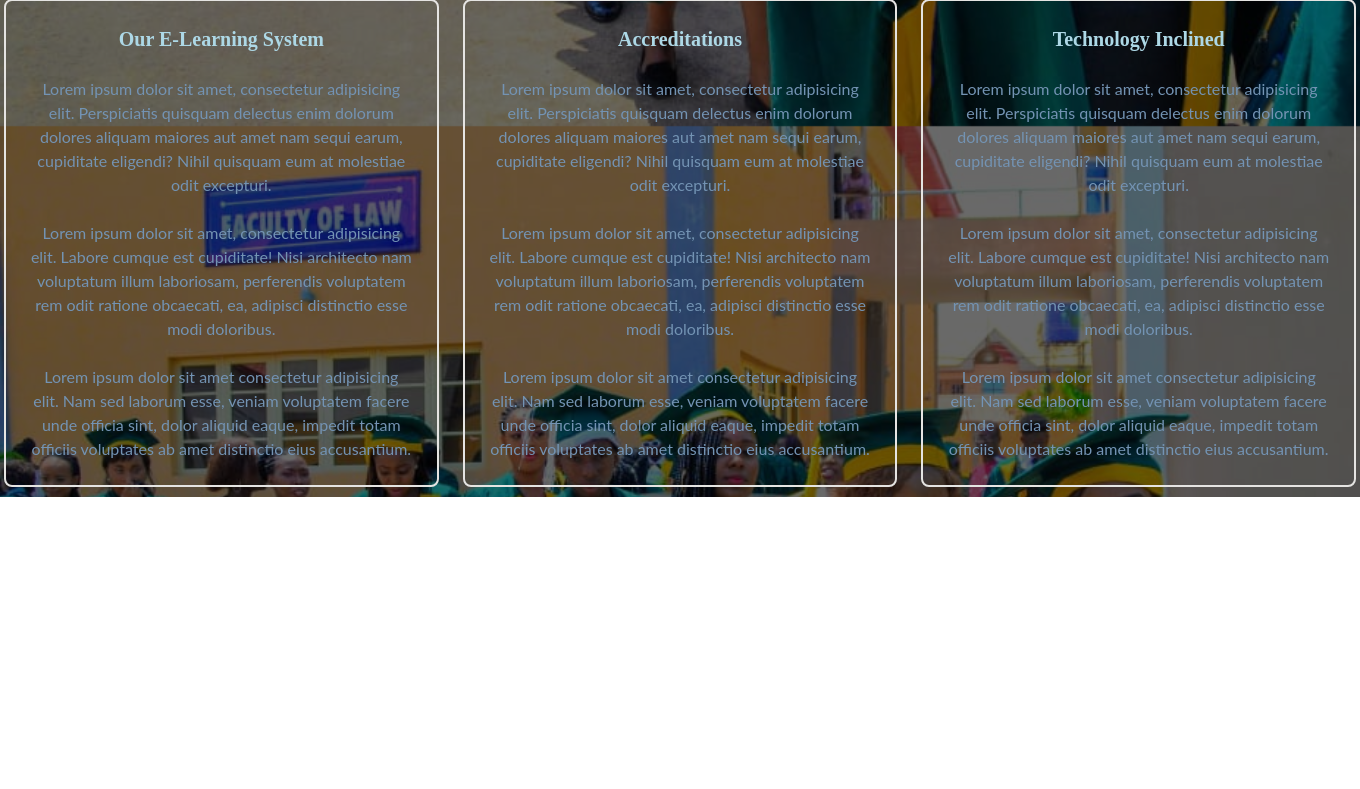
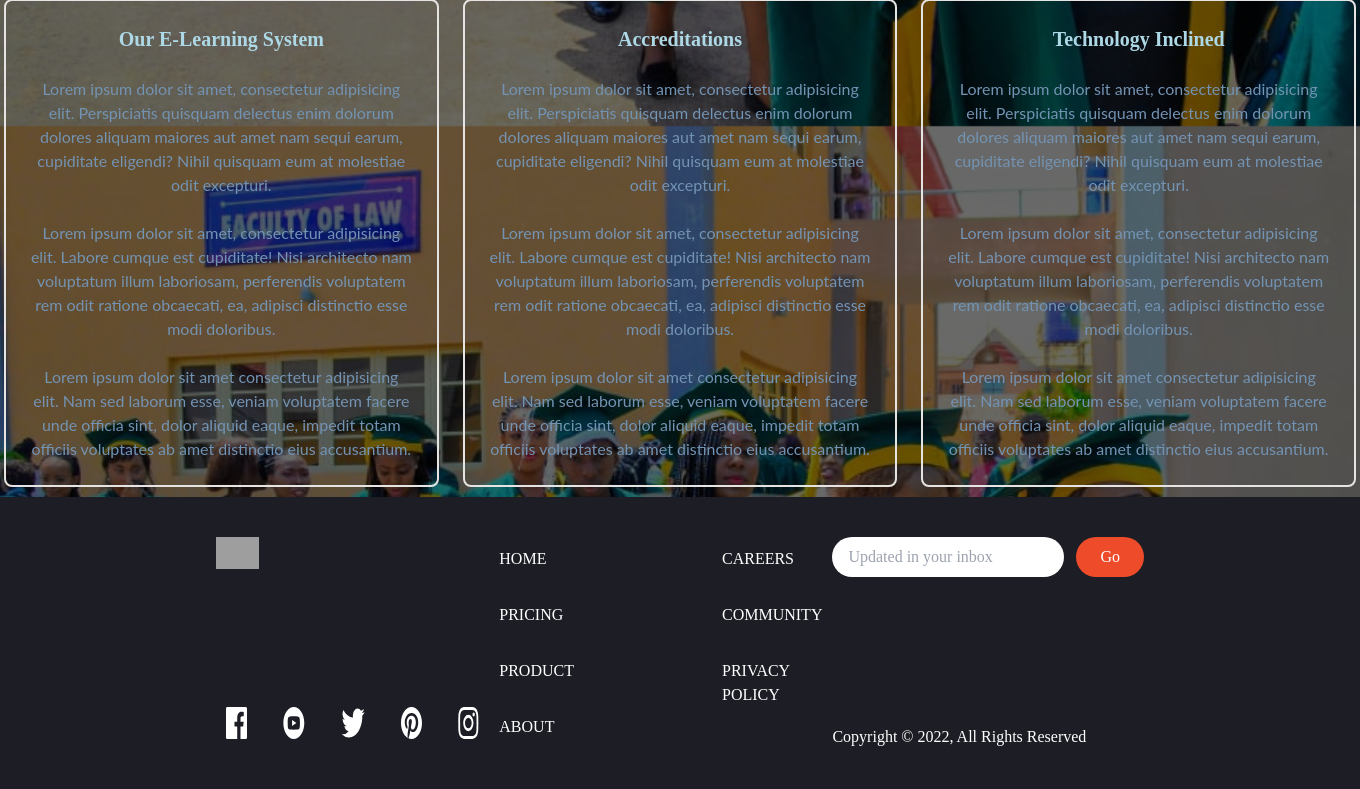
Before and after one commit to PhantomMiles/gouni, a PHP site: page / in a window 1360 px wide. Shown: the part 1699-2488 px from the top of the page. Before the commit the page ends 2196 px from the top, so only its background shows below. Run offline with PHP 8.4, Linux system fonts and the light colour scheme; grey boxes are pictures that could not be loaded.

Commit message:
first commit

```diff
--- a/css/main.css
+++ b/css/main.css
@@ -607,6 +607,11 @@ video {
   margin-right: auto;
 }
 
+.my-6 {
+  margin-top: 1.5rem;
+  margin-bottom: 1.5rem;
+}
+
 .-ml-80 {
   margin-left: -20rem;
 }
@@ -625,10 +630,6 @@ video {
 
 .mb-32 {
   margin-bottom: 8rem;
-}
-
-.-mt-20 {
-  margin-top: -5rem;
 }
 
 .mt-32 {
@@ -659,6 +660,14 @@ video {
   height: 5rem;
 }
 
+.h-8 {
+  height: 2rem;
+}
+
+.w-full {
+  width: 100%;
+}
+
 .w-1\/2 {
   width: 50%;
 }
@@ -677,6 +686,10 @@ video {
 
 .max-w-sm {
   max-width: 24rem;
+}
+
+.flex-1 {
+  flex: 1 1 0%;
 }
 
 .flex-row {
@@ -701,6 +714,10 @@ video {
 
 .justify-between {
   justify-content: space-between;
+}
+
+.justify-around {
+  justify-content: space-around;
 }
 
 .space-x-6 > :not([hidden]) ~ :not([hidden]) {
@@ -739,6 +756,42 @@ video {
   margin-bottom: calc(2.5rem * var(--tw-space-y-reverse));
 }
 
+.space-y-8 > :not([hidden]) ~ :not([hidden]) {
+  --tw-space-y-reverse: 0;
+  margin-top: calc(2rem * calc(1 - var(--tw-space-y-reverse)));
+  margin-bottom: calc(2rem * var(--tw-space-y-reverse));
+}
+
+.space-y-12 > :not([hidden]) ~ :not([hidden]) {
+  --tw-space-y-reverse: 0;
+  margin-top: calc(3rem * calc(1 - var(--tw-space-y-reverse)));
+  margin-bottom: calc(3rem * var(--tw-space-y-reverse));
+}
+
+.space-x-4 > :not([hidden]) ~ :not([hidden]) {
+  --tw-space-x-reverse: 0;
+  margin-right: calc(1rem * var(--tw-space-x-reverse));
+  margin-left: calc(1rem * calc(1 - var(--tw-space-x-reverse)));
+}
+
+.space-x-32 > :not([hidden]) ~ :not([hidden]) {
+  --tw-space-x-reverse: 0;
+  margin-right: calc(8rem * var(--tw-space-x-reverse));
+  margin-left: calc(8rem * calc(1 - var(--tw-space-x-reverse)));
+}
+
+.space-y-3 > :not([hidden]) ~ :not([hidden]) {
+  --tw-space-y-reverse: 0;
+  margin-top: calc(0.75rem * calc(1 - var(--tw-space-y-reverse)));
+  margin-bottom: calc(0.75rem * var(--tw-space-y-reverse));
+}
+
+.space-x-3 > :not([hidden]) ~ :not([hidden]) {
+  --tw-space-x-reverse: 0;
+  margin-right: calc(0.75rem * var(--tw-space-x-reverse));
+  margin-left: calc(0.75rem * calc(1 - var(--tw-space-x-reverse)));
+}
+
 .self-end {
   align-self: flex-end;
 }
@@ -759,6 +812,16 @@ video {
 .bg-white {
   --tw-bg-opacity: 1;
   background-color: rgb(255 255 255 / var(--tw-bg-opacity));
+}
+
+.bg-veryDarkBlue {
+  --tw-bg-opacity: 1;
+  background-color: hsl(233 12% 13% / var(--tw-bg-opacity));
+}
+
+.bg-brightRed {
+  --tw-bg-opacity: 1;
+  background-color: rgb(238 75 43 / var(--tw-bg-opacity));
 }
 
 .p-3 {
@@ -807,6 +870,16 @@ video {
 .px-5 {
   padding-left: 1.25rem;
   padding-right: 1.25rem;
+}
+
+.py-10 {
+  padding-top: 2.5rem;
+  padding-bottom: 2.5rem;
+}
+
+.py-2 {
+  padding-top: 0.5rem;
+  padding-bottom: 0.5rem;
 }
 
 .pt-2 {
@@ -988,6 +1061,11 @@ p {
   color: rgb(229 228 226 / var(--tw-text-opacity));
 }
 
+.hover\:text-brightRed:hover {
+  --tw-text-opacity: 1;
+  color: rgb(238 75 43 / var(--tw-text-opacity));
+}
+
 .focus\:outline-none:focus {
   outline: 2px solid transparent;
   outline-offset: 2px;
@@ -996,6 +1074,10 @@ p {
 @media (min-width: 480px) {
   .sm\:mb-2 {
     margin-bottom: 0.5rem;
+  }
+
+  .sm\:-mt-20 {
+    margin-top: -5rem;
   }
 
   .sm\:block {
@@ -1016,6 +1098,14 @@ p {
 }
 
 @media (min-width: 768px) {
+  .md\:-ml-10 {
+    margin-left: -2.5rem;
+  }
+
+  .md\:-mt-40 {
+    margin-top: -10rem;
+  }
+
   .md\:block {
     display: block;
   }
@@ -1036,12 +1126,20 @@ p {
     max-width: 28rem;
   }
 
-  .md\:max-w-2xl {
-    max-width: 42rem;
+  .md\:max-w-\[600px\] {
+    max-width: 600px;
   }
 
   .md\:flex-row {
     flex-direction: row;
+  }
+
+  .md\:flex-col {
+    flex-direction: column;
+  }
+
+  .md\:items-start {
+    align-items: flex-start;
   }
 
   .md\:justify-start {
--- a/index.html
+++ b/index.html
@@ -13,7 +13,7 @@
 
 <body>
     <!-- Other info -->
-    <div class="flex flex-col mx-auto py-3 px-auto bg-brightBlue justify-between">
+    <div class="flex flex-col w-full mx-auto py-3 px-auto bg-brightBlue justify-between">
         <div class="flex w-1/2 flex-row mx-auto justify-between items-center">
             <div class="space-x-6 hidden md:flex">
                 <h4 class="max-w-1 -ml-80 text-center text-white md:text-left">
@@ -96,7 +96,7 @@
             </div>
             <!-- Image -->
             <div class="md:max-w-md py-1 px-5">
-                <img src="img/E-learning.png" class="sm:max-w-sm sm:mb-2 md:max-w-2xl -mt-20" alt="" />
+                <img src="img/E-learning.png" class="sm:max-w-sm sm:mb-2 sm:-mt-20 md:-ml-10 md:max-w-[600px] md:-mt-40" alt="" />
             </div>
         </div>
     </section>
@@ -153,6 +153,58 @@
             </div>
         </div>
     </section>
+
+    <!-- Footer -->
+    <footer class="bg-veryDarkBlue">
+        <!-- Flex container -->
+        <div class="container flex flex-col-reverse justify-between px-6 py-10 mx-auto space-y-8 md:flex-row md:space-y-0">
+            <!-- Logo and social links container -->
+            <div class="flex flex-col-reverse items-center justify-between space-y-12 md:flex-col md:space-y-0 md:items-start">
+                <div class="mx-auto my-6 text-center text-white md:hidden">Copyright &copy; 2022, All Rights Reserved</div>
+                <!-- Logo -->
+                <div>
+                    <img src="img/logo-white.svg" alt="" class="h-8">
+                </div>
+                <!-- Social lInks container -->
+                <div class="flex justify-center space-x-4">
+                    <!-- Link 1 -->
+                    <a href="#"><img src="img/icon-facebook.svg" alt="" class="h-8"></a>
+                    <!-- Link 2 -->
+                    <a href="#"><img src="img/icon-youtube.svg" alt="" class="h-8"></a>
+                    <!-- Link 3 -->
+                    <a href="#"><img src="img/icon-twitter.svg" alt="" class="h-8"></a>
+                    <!-- Link 4 -->
+                    <a href="#"><img src="img/icon-pinterest.svg" alt="" class="h-8"></a>
+                    <!-- Link 5 -->
+                    <a href="#"><img src="img/icon-instagram.svg" alt="" class="h-8"></a>
+                </div>
+            </div>
+            <!-- List container -->
+            <div class="flex justify-around space-x-32">
+                <div class="flex flex-col space-y-3 text-white">
+                    <a href="#" class="hover:text-brightRed">Home</a>
+                    <a href="#" class="hover:text-brightRed">Pricing</a>
+                    <a href="#" class="hover:text-brightRed">Product</a>
+                    <a href="#" class="hover:text-brightRed">About</a>
+                </div>
+                <div class="flex flex-col space-y-3 text-white">
+                    <a href="#" class="hover:text-brightRed">Careers</a>
+                    <a href="#" class="hover:text-brightRed">Community</a>
+                    <a href="#" class="hover:text-brightRed">Privacy Policy</a>
+                </div>
+            </div>
+            <!-- Input Container -->
+            <div class="flex flex-col justify-between">
+                <form action="">
+                    <div class="flex space-x-3">
+                        <input type="text" name="" id="" class="flex-1 px-4 rounded-full focus:outline-none" placeholder="Updated in your inbox"> <button class="px-6 py-2 text-white rounded-full bg-brightRed hover:bg-brightRedLight focus:outline:none">Go</button>
+                    </div>
+                </form>
+                <div class="hidden text-white md:block">Copyright &copy; 2022, All Rights Reserved</div>
+            </div>
+        </div>
+    </footer>
+
     <script src="js/script.js"></script>
 </body>
 
--- a/tailwind.config.js
+++ b/tailwind.config.js
@@ -56,6 +56,7 @@ module.exports = {
                 ultramarine: 'rgb(4, 55, 242)',
                 verdigris: 'rgb(64, 181, 173)',
                 zaffre: '#0818A8',
+                veryDarkBlue: 'hsl(233, 12%, 13%)',
 
                 almond: '#EADDCA',
                 brass: '#E1C16E',
```
Also changed, not shown: img/icon-facebook.svg (added), img/icon-instagram.svg (added), img/icon-pinterest.svg (added), img/icon-twitter.svg (added), img/icon-youtube.svg (added).
